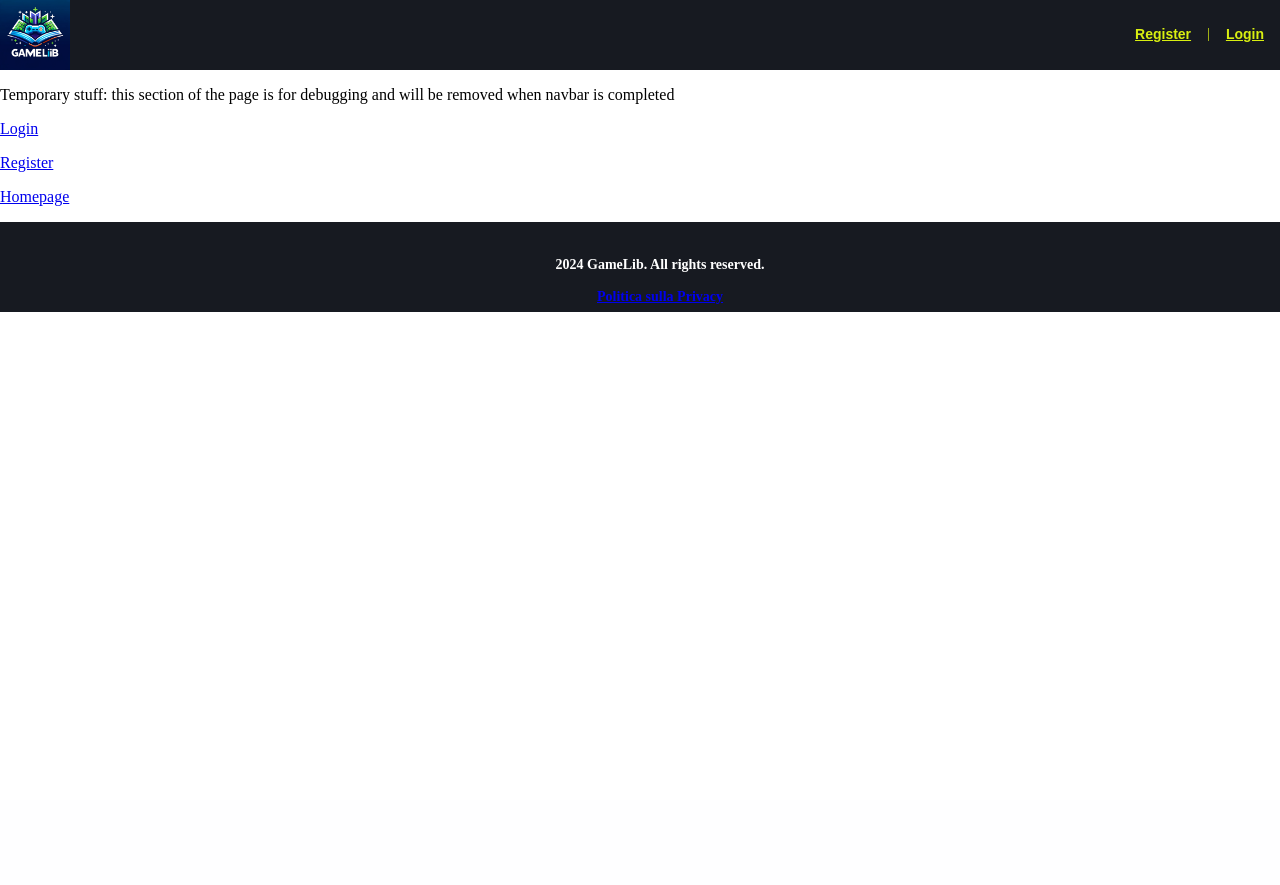
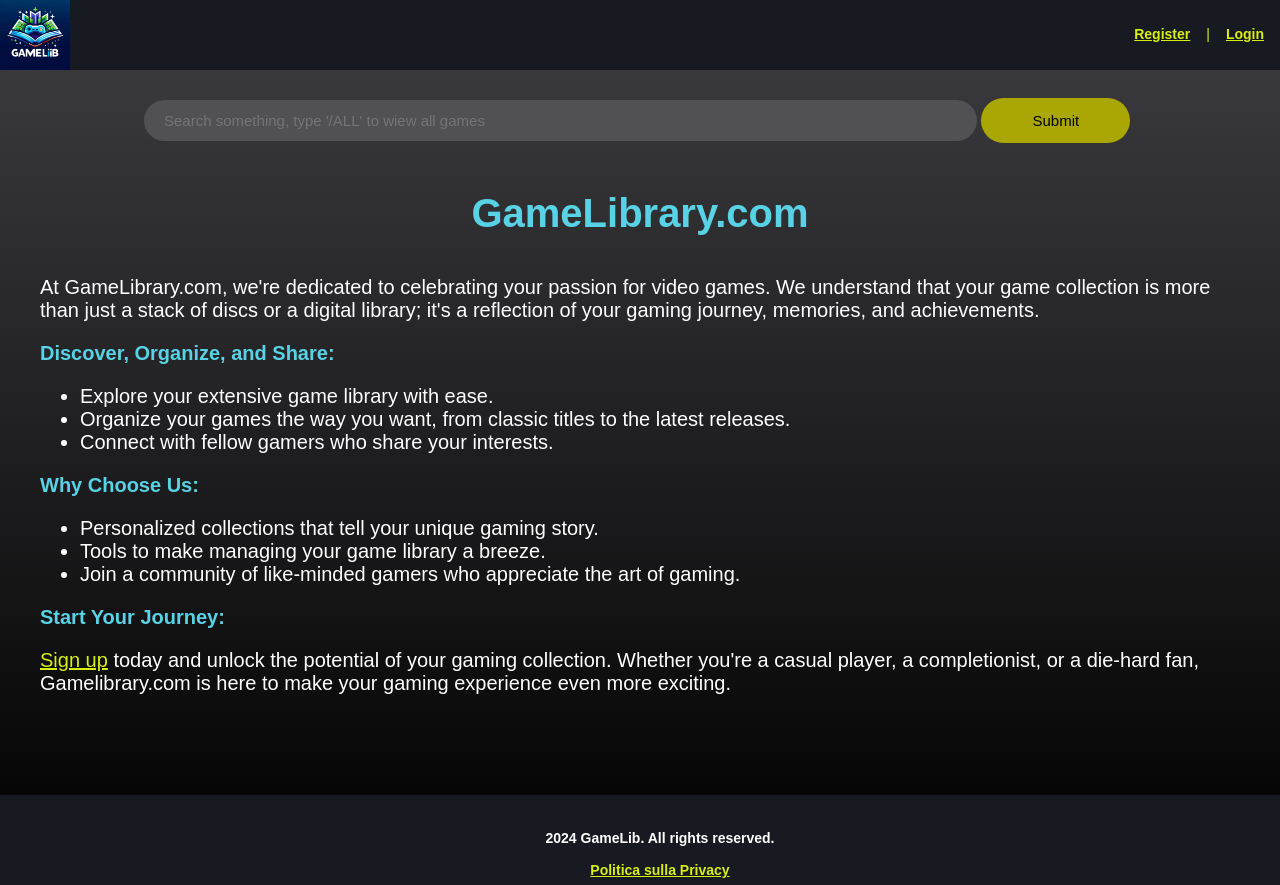
Before and after one commit to lollomante/SAW_GameLibrary.com, a PHP site: page / in a window 1280 px wide. Before the commit the page ends 312 px from the top, so only its background shows below. Run offline with PHP 8.4, Linux system fonts and the light colour scheme.

Commit message:
search bar

```diff
--- a/index.php
+++ b/index.php
@@ -9,37 +9,71 @@ require_once 'process/access_control.php';
 <head>
     <meta charset="UTF-8">
     <link rel="stylesheet" type="text/css" href="style/index.css" />
+    <link rel="stylesheet" type="text/css" href="style/search_bar.css" />
     <link rel="stylesheet" type="text/css" href="style/navbar.css" />
     <link rel="stylesheet" type="text/css" href="style/footer.css" />
     <title>My Game Library</title>
 </head>
 
 <body class="body">
-<?php
-    include 'navbar.php';
-?>
-
-<div>
-    <p>Temporary stuff: this section of the page is for debugging and will be removed when navbar is completed</p>
-    <?php
-        if (!session_control()){
-            echo '<p> <a href = "login.php"> Login</a> </p>';
-            echo '<p> <a href = "registration.php">Register</a> </p>';
-        }
-        else{
-            //user is sutenticated
-            echo '<p> <a href = "library.php"> Library</a> </p>';
-            echo '<p> <a href = "userprofile.php">User profile</a> </p>';
-            echo '<p> <a href = "process/logout.php"> Logout</a> </p>';
-
-            if(admin_control()){
-                //user is an admin
-                echo '<p> <a href = "user_list.php"> User list</a> </p>';
+    <?php include 'navbar.php'; ?>
+    <div class="main">
+        <div>
+            <?php include 'search_bar.php'; ?>
+        </div>
+        <div>
+            <p class="title"> GameLibrary.com</p>
+            <?php
+            if (isset($rowcount)&&$rowcount>0){
+                echo'<table class="table">';
+                echo '<tr class="tableROW">
+                        <th class="tableHD">Name</th>
+                        <th class="tableHD">Series</th>
+                        <th class="tableHD">Genre</th>
+                        <th class="tableHD">Developer</th>
+                        <th class="tableHD">Publisher</th>
+                        <th class="tableHD">Released in</th>
+                    </tr>';
+                for($i= 0;$i<$rowcount;$i++){
+                    $row = $res->fetch_assoc();
+                    echo '<tr class="tableROW">
+                            <td><a class = "link" href = "game.php?game_id='.$row['game_id'].'">'.$row['name'].'</a></td>
+                            <td>'.$row['series'].'</td>
+                            <td>'.$row['genre'].'</td>
+                            <td>'.$row['developer'].'</td>
+                            <td>'.$row['publisher'].'</td>
+                            <td>'.$row['publ_date'].'</td>
+                        </tr>';
+                }
+                echo '</table>';
             }
-        }
-    ?>
-    <p> <a href = "index.php"> Homepage</a> </p>
-</div>
+            else{
+                echo"
+                <p class='gentext'> At GameLibrary.com, we're dedicated to celebrating your passion for video games. We understand that your game collection is more than just a stack of discs or a digital library; it's a reflection of your gaming journey, memories, and achievements.</p>
+                <div>
+                    <p class='paratitle'> Discover, Organize, and Share: </p>
+                    <ul>
+                    <li class='gentext'>Explore your extensive game library with ease.</li>
+                    <li class='gentext'>Organize your games the way you want, from classic titles to the latest releases.</li>
+                    <li class='gentext'>Connect with fellow gamers who share your interests.</li>
+                    </ul>
+                </div>
+                <div>
+                    <p class='paratitle'> Why Choose Us: </p>
+                    <ul>
+                    <li class='gentext'>Personalized collections that tell your unique gaming story.</li>
+                    <li class='gentext'>Tools to make managing your game library a breeze.</li>
+                    <li class='gentext'>Join a community of like-minded gamers who appreciate the art of gaming.</li>
+                    </ul>
+                </div>
+                <div style='margin-bottom:100px;'>
+                    <p class='paratitle'>Start Your Journey:</p>
+                    <p class='gentext'> <span> <a class='link' href='registration.php'> Sign up</a> </span> today and unlock the potential of your gaming collection. Whether you're a casual player, a completionist, or a die-hard fan, Gamelibrary.com is here to make your gaming experience even more exciting.</p>
+                </div>";
+            }
+            ?>
+        </div>
+    </div>
 
     <?php include 'footer.php'; ?>
 </body>
--- /dev/null
+++ b/search_bar.php
@@ -0,0 +1,36 @@
+<?php
+if ($_SERVER["REQUEST_METHOD"] == "GET") {
+    if (isset($_GET['search_bar'])) {
+        include 'process/mysqli_connect.php';
+        if($_GET['search_bar']=='/ALL'){
+            $stmt=$link->prepare("SELECT name, series, genre, developer, publisher, publ_date, game_id FROM game ORDER BY name");
+            if($stmt != false){
+                $stmt->execute();
+            }
+        }
+        else{
+            $stmt=$link->prepare("SELECT name, series, genre, developer, publisher, publ_date, game_id FROM game WHERE name LIKE ? ORDER BY name");
+            if($stmt != false){
+                $parameter = $_GET['search_bar'].'%';
+                $stmt->bind_param('s', $parameter);
+                if($stmt != false){
+                    $stmt->execute();
+                }
+            }
+        }
+        if($stmt != false){
+            $res = $stmt->get_result();
+            $rowcount =$res->num_rows;
+        }
+    }
+}
+
+?>
+<div class="search_bar">
+    <div class="bar">
+        <form action="index.php" method="GET">
+            <span><input class= "input" type="text" placeholder="Search something, type '/ALL' to wiew all games" id="search_bar" name="search_bar"></span>
+            <span><button class= "button" type="submit" > Submit </button></span>
+        </form>
+    </div>
+</div>
--- a/style/form.css
+++ b/style/form.css
@@ -1,5 +1,5 @@
 body{
-    background: linear-gradient(to bottom, #002f00, #000000);
+    background: linear-gradient(to bottom, #3e3e42, #000000);
     height: 120vh;
     margin: 0;
     padding: 0;
--- a/style/index.css
+++ b/style/index.css
@@ -1,6 +1,51 @@
 .body{
+    background: linear-gradient(to bottom, #3e3e42, #000000);
     margin: 0;
     padding: 0;
+    color: white;
+    font-family: Arial, Helvetica, sans-serif;
+}
+.link{
+    color: rgb(217, 239, 17);
+}
+.main{
+    margin-left: 20px;
+    margin-right: 20px;
+}
+.title{
+    color:#58d2e5;
+    font-size: 40px;
+    font-weight: bold;
+    text-align: center;
+}
+
+.table{
+    width: 90%;
+    margin-left: auto;
+    margin-right: auto;
+    font-size: 20px;
+    text-align: center;
+}
+.tableHD{
+    background-color: #505055;
+    font-weight: bold;
+}
+.tableROW{
+    line-height: 50px;
+}
+.gentext{
+    margin-left: 20px;
+    margin-right: 20px;
+    color:#ffffff;
+    text-justify: auto;
+    font-size: 20px;
+}
+.paratitle{
+    margin-left: 20px;
+    margin-right: 20px;
+    color:#58d2e5;
+    font-weight: bold;
+    font-size: 20px;
 }
 
 /* made on earth by humans*/
--- a/style/library.css
+++ b/style/library.css
@@ -1,5 +1,5 @@
 body {
-    background: linear-gradient(to bottom, #002f00, #000000);
+    background: linear-gradient(to bottom, #3e3e42, #000000);
     margin: 0;
     padding: 0;
 }
--- /dev/null
+++ b/style/search_bar.css
@@ -0,0 +1,36 @@
+.search_bar{
+    margin-top: 20px;
+    line-height:30px;
+    border-radius: 5px;
+}
+.bar{
+    width: 80%;
+    margin:auto;
+    font-size: 15px;
+    color: white
+}
+.input {
+    width: 84%;
+    padding: 12px 20px;
+    margin: 8px 0;
+    display: inline-block;
+    box-sizing: border-box;
+    background-color: #505055;
+    /*background-color: #3d3d41;*/
+    color: white;
+    font-size: 15px;
+    border-radius: 25px;
+    border: none;
+
+}
+.button {
+    background-color: #aaa704;
+    padding: 14px 20px;
+    margin: 8px 0;
+    border: none;
+    cursor: pointer;
+    width: 15%;
+    font-size: 15px;
+    border-radius: 25px;
+
+}
```
Also changed, not shown: documents/release_game_library.sql.
